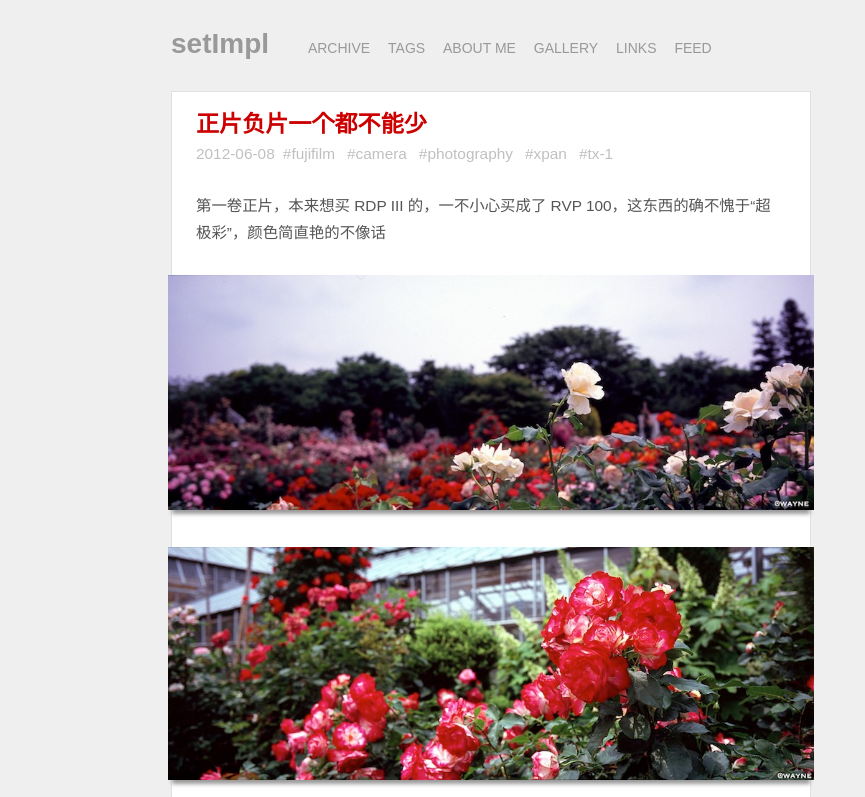
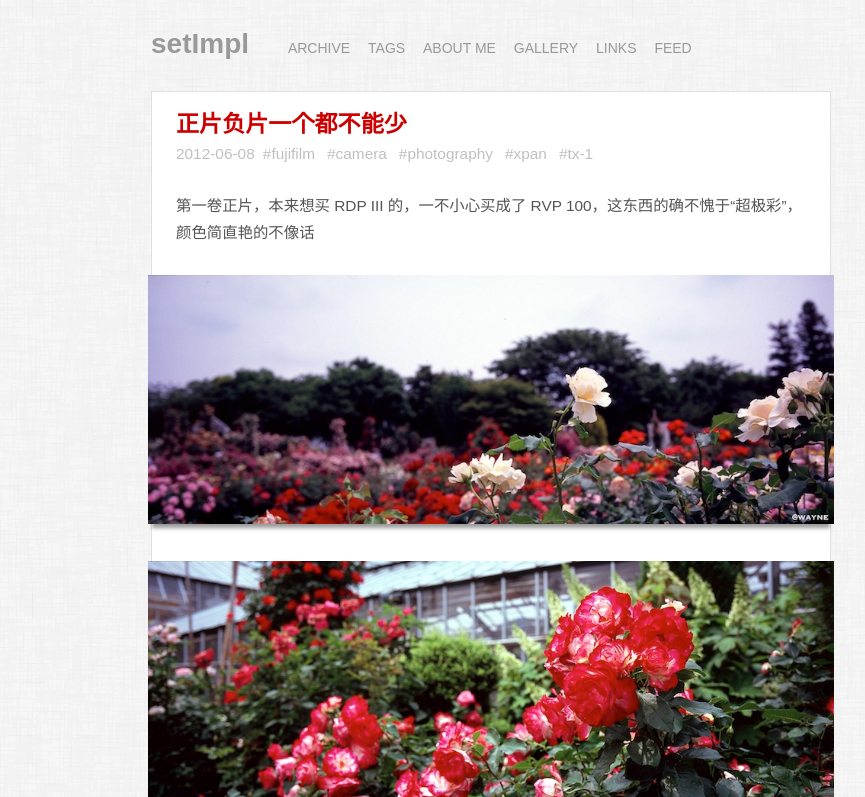
Before and after one commit to waynezhang/blog, a Jekyll site: the page built from index.markdown, in a window 1280 px wide. Shown: the top 797 px of the page, without its empty margins (149-1014 px from the left). Built offline with Jekyll 4.4.1, drawn with Linux system fonts in a browser that asks for light colours; some web fonts are replaced; Markdown is read by kramdown in place of the engine named in the settings; grey boxes are pictures that could not be loaded.

Commit message:
missing css

```diff
--- a/media/css/style.css
+++ b/media/css/style.css
@@ -4,7 +4,7 @@
 *
 * @author linghua.zhang@me.com
 * @link http://lhzhang.com/
-* @update 2012-07-03
+* @update 2012-07-11
 *
 * |/ | (~ (~
 * |\.|._)._)
@@ -22,7 +22,7 @@
   font-size: 14px;
   font-family: "Overlock","Hiragino Sans GB", "Microsoft YaHei", sans-serif;
   color: #555555;
-  background-color: #efefef; }
+  background-image: url("/media/css/bg.png"); }
 
 a {
   text-decoration: none; }
@@ -40,7 +40,7 @@
   margin: 2em 0 1em 0; }
 
 #header {
-  width: 640px;
+  width: 680px;
   margin: 0 auto; }
   #header a {
     color: #999999; }
@@ -58,7 +58,7 @@
       text-transform: uppercase; }
 
 #content {
-  width: 640px;
+  width: 680px;
   margin: 0 auto;
   font-size: 1.1em;
   line-height: 1.7em; }
@@ -72,7 +72,7 @@
     #content a:hover {
       color: #dd0000; }
   #content .post img {
-    max-width: 646px;
+    max-width: 686px;
     display: block;
     box-shadow: #999999 0px 8px 4px -4px;
     margin: .5em auto; }
@@ -176,7 +176,7 @@
   border-bottom: 1px dashed #f9f9f9; }
 
 footer {
-  width: 640px;
+  width: 680px;
   margin: 0 auto;
   display: block;
   font-family: "Balthazar";
```
